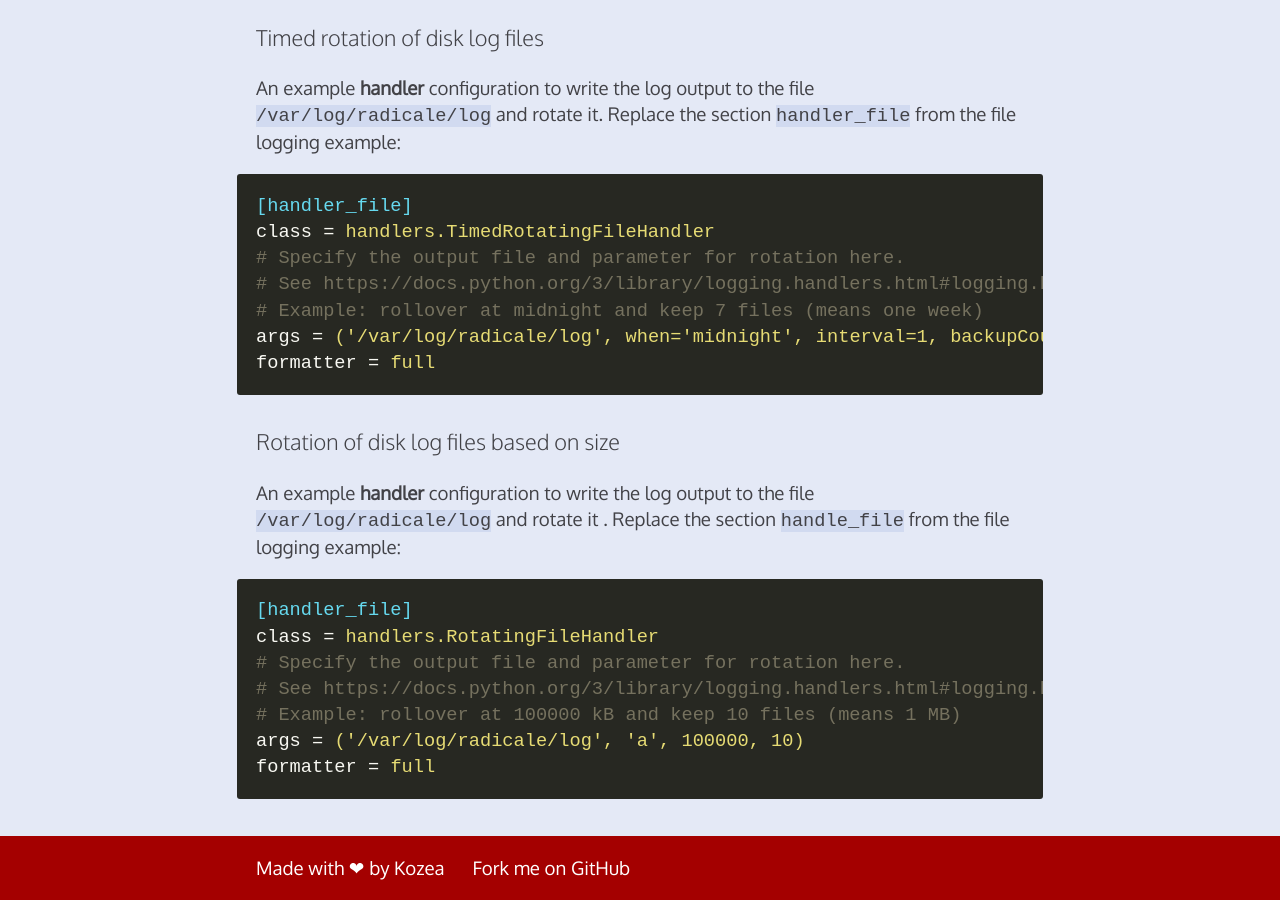
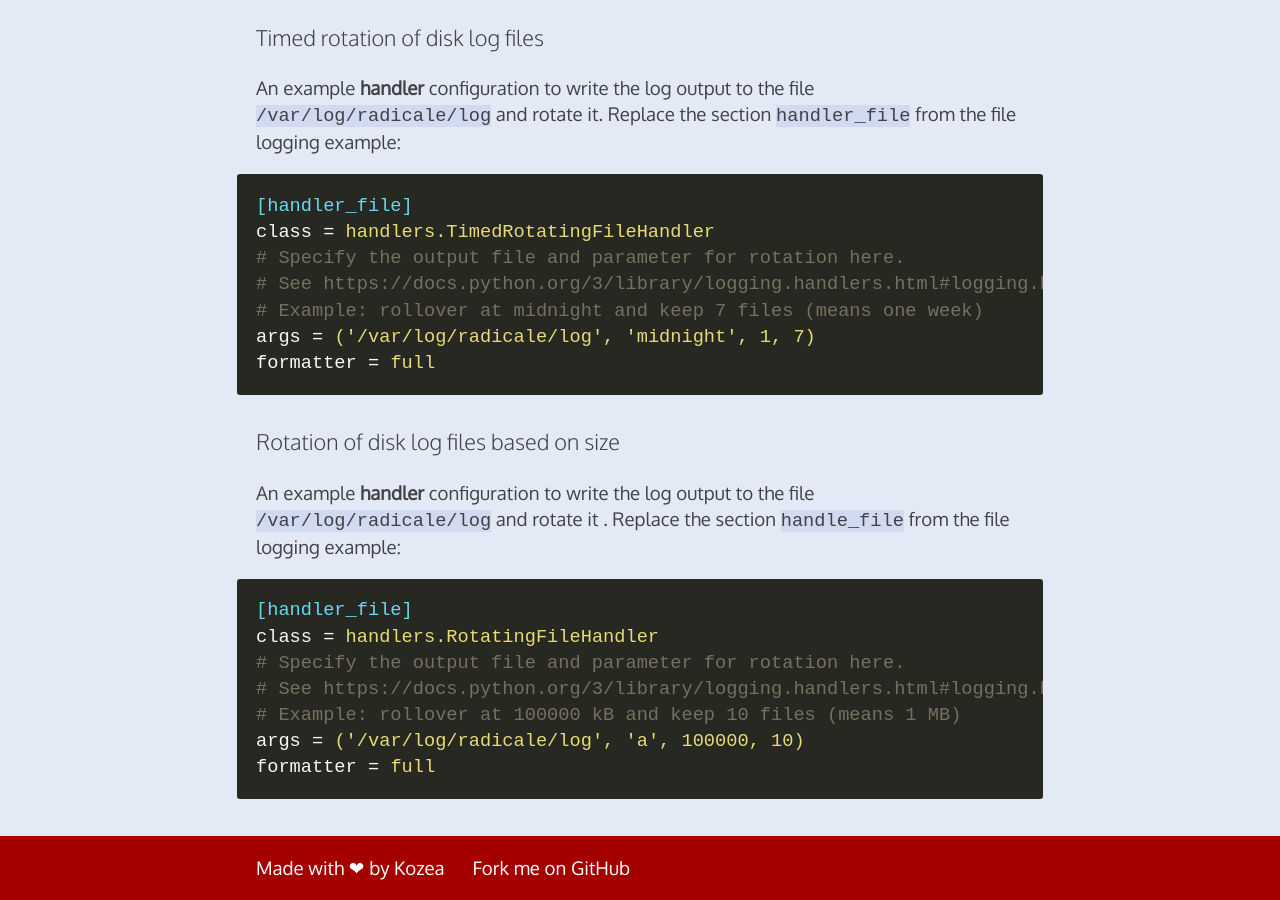
Before and after one commit to Kozea/Radicale, a Jekyll site: the page built from logging.md, in a window 1280 px wide and 900 px high, scrolled down 1533 px. Built offline with Jekyll 4.4.1, drawn with Linux system fonts in a browser that asks for light colours.

Commit message:
Fix timed rotation logging example (fixes #723)

````diff
--- a/logging.md
+++ b/logging.md
@@ -66,7 +66,7 @@ class = handlers.TimedRotatingFileHandler
 # Specify the output file and parameter for rotation here.
 # See https://docs.python.org/3/library/logging.handlers.html#logging.handlers.TimedRotatingFileHandler
 # Example: rollover at midnight and keep 7 files (means one week)
-args = ('/var/log/radicale/log', when='midnight', interval=1, backupCount=7)
+args = ('/var/log/radicale/log', 'midnight', 1, 7)
 formatter = full
 ```
 
````
